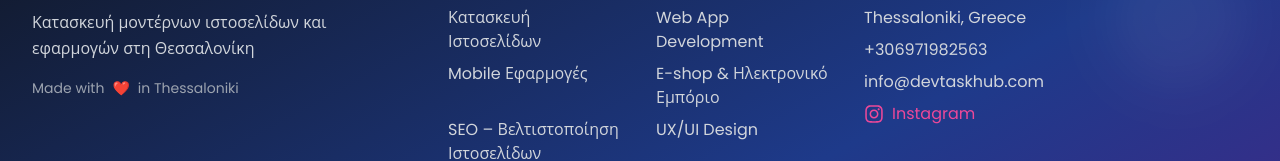
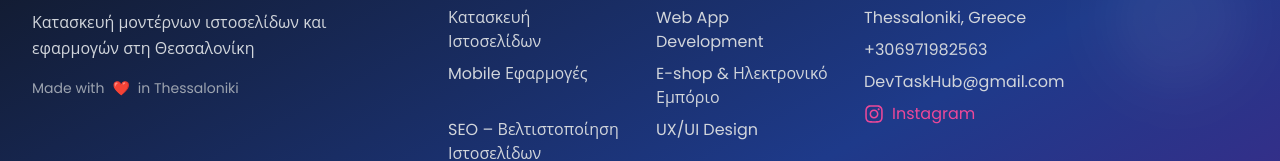
Before and after one commit to sio2000/devtaskhubwebsite, a React (Vite) app: page / in a window 1280 px wide. Shown: the part 7146-7307 px from the top of the page. Built offline with nearby package versions, Linux system fonts and the light colour scheme.

Commit message:
Αρχικό ανέβασμα των αρχείων

```diff
--- a/src/components/Footer.tsx
+++ b/src/components/Footer.tsx
@@ -137,10 +137,10 @@ const Footer: React.FC = () => {
                 +306971982563
               </a>
               <a
-                href="mailto:info@devtaskhub.com"
+                href="mailto:Devtaskhub@gmail.com"
                 className="block hover:text-orange-300 transition-colors duration-300"
               >
-                info@devtaskhub.com
+                DevTaskHub@gmail.com
               </a>
               <a
                 href="https://www.instagram.com/devtaskhub/"
```
